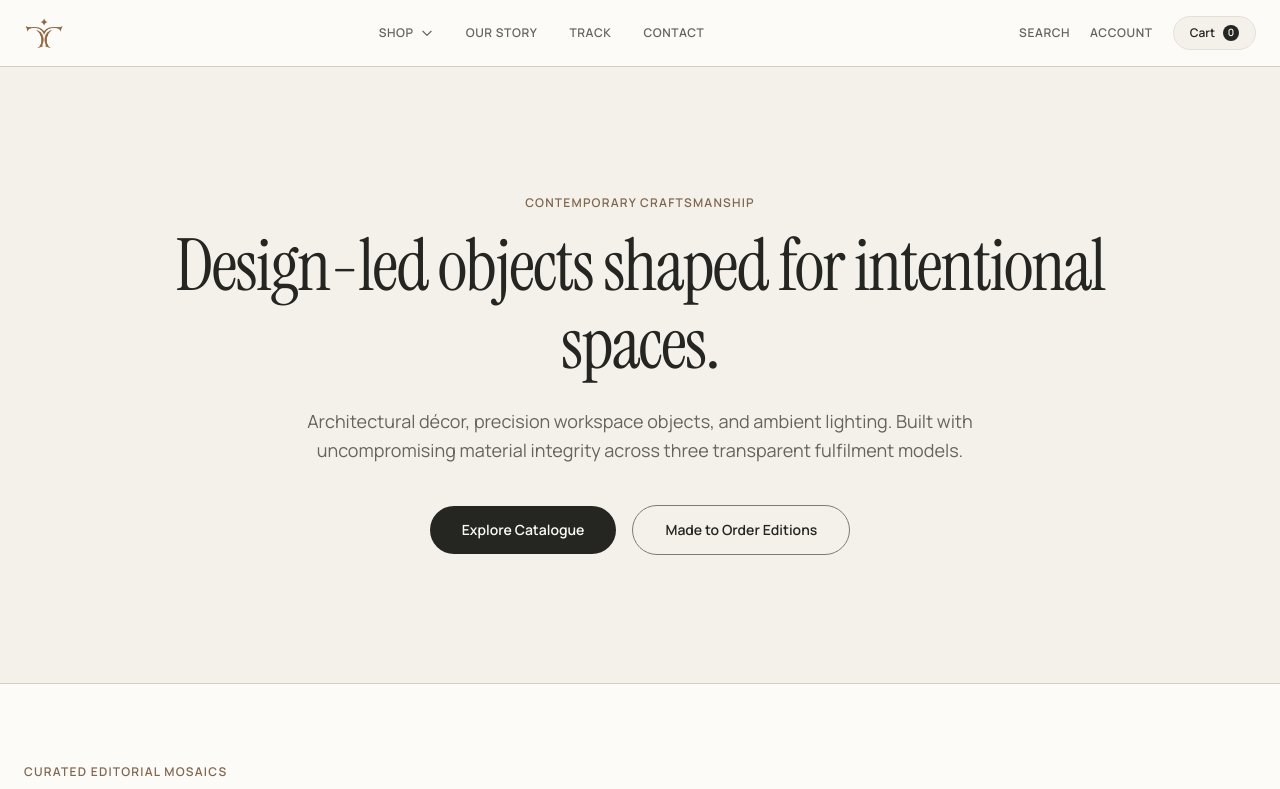
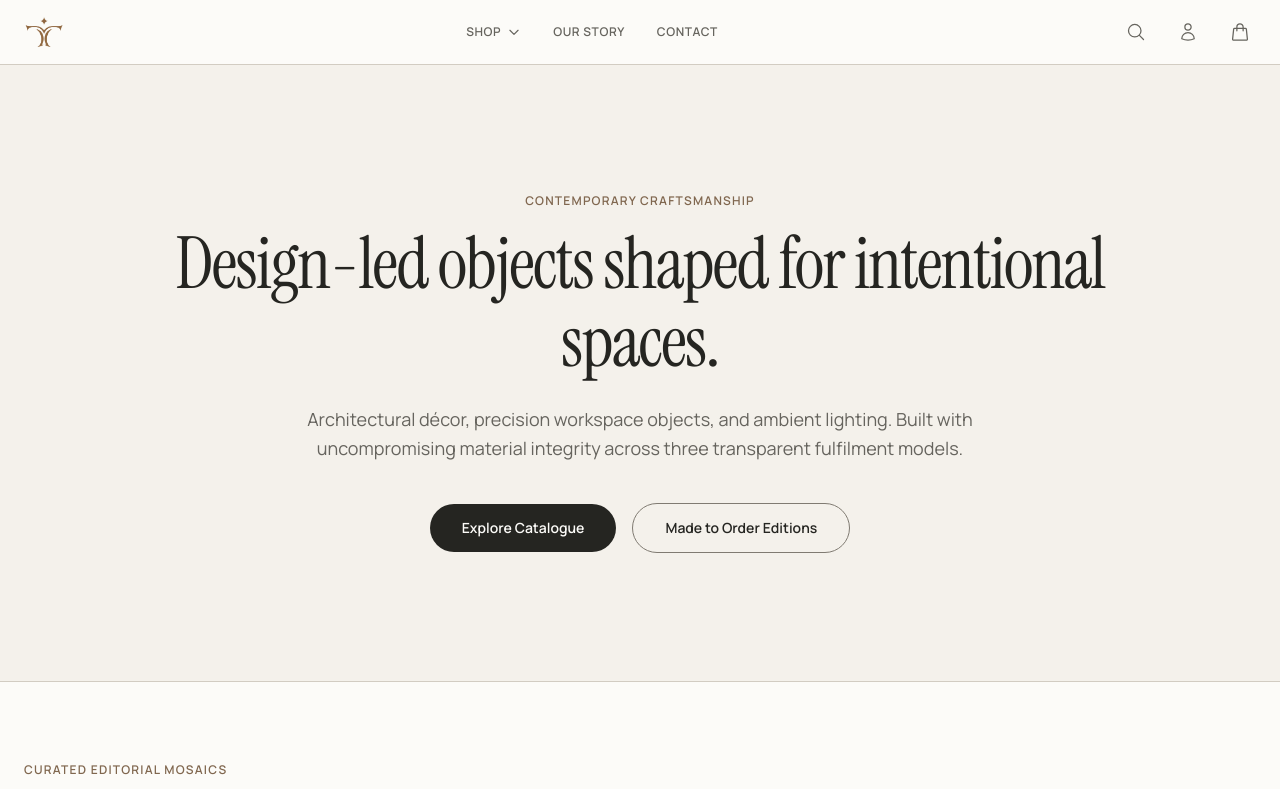
Before and after one commit to vsd9992/websiteTavistra, a Next.js app in the folder apps/storefront/: page / in a window 1280 px wide. Shown: the top 789 px of the page. Built offline with nearby package versions, Linux system fonts and the light colour scheme.

Commit message:
style(storefront): replace Header utility text with luxury icons and remove Track from top header

```diff
--- a/apps/storefront/src/components/Header.tsx
+++ b/apps/storefront/src/components/Header.tsx
@@ -153,12 +153,6 @@ export function Header() {
             Our Story
           </Link>
           <Link
-            href="/track"
-            className="text-xs font-semibold uppercase tracking-wider text-[var(--color-muted-light)] transition-colors hover:text-[var(--color-ink)]"
-          >
-            Track
-          </Link>
-          <Link
             href="/contact"
             className="text-xs font-semibold uppercase tracking-wider text-[var(--color-muted-light)] transition-colors hover:text-[var(--color-ink)]"
           >
@@ -166,28 +160,77 @@ export function Header() {
           </Link>
         </nav>
 
-        {/* Right Utility Navigation */}
-        <div className="flex items-center gap-5">
+        {/* Right Utility Navigation (Minimalist Luxury Symbols) */}
+        <div className="flex items-center gap-4 sm:gap-5">
+          {/* Search Icon */}
           <Link
             href="/shop"
-            className="text-xs font-semibold uppercase tracking-wider text-[var(--color-muted-light)] transition-colors hover:text-[var(--color-ink)]"
+            className="p-1.5 text-[var(--color-muted-light)] transition-colors hover:text-[var(--color-ink)]"
+            aria-label="Search catalogue"
+            title="Search"
           >
-            Search
+            <svg
+              className="h-5 w-5"
+              fill="none"
+              viewBox="0 0 24 24"
+              stroke="currentColor"
+              strokeWidth={1.5}
+            >
+              <path
+                strokeLinecap="round"
+                strokeLinejoin="round"
+                d="M21 21l-5.197-5.197m0 0A7.5 7.5 0 105.196 5.196a7.5 7.5 0 0010.607 10.607z"
+              />
+            </svg>
           </Link>
+
+          {/* Account Icon */}
           <Link
             href="/account"
-            className="text-xs font-semibold uppercase tracking-wider text-[var(--color-muted-light)] transition-colors hover:text-[var(--color-ink)]"
+            className="p-1.5 text-[var(--color-muted-light)] transition-colors hover:text-[var(--color-ink)]"
+            aria-label="Client account"
+            title="Account"
           >
-            Account
+            <svg
+              className="h-5 w-5"
+              fill="none"
+              viewBox="0 0 24 24"
+              stroke="currentColor"
+              strokeWidth={1.5}
+            >
+              <path
+                strokeLinecap="round"
+                strokeLinejoin="round"
+                d="M15.75 6a3.75 3.75 0 11-7.5 0 3.75 3.75 0 017.5 0zM4.501 20.118a7.5 7.5 0 0114.998 0A17.933 17.933 0 0112 21.75c-2.676 0-5.216-.584-7.499-1.632z"
+              />
+            </svg>
           </Link>
+
+          {/* Cart Icon */}
           <Link
             href="/cart"
-            className="flex items-center gap-2 rounded-full border border-[var(--color-stone)] bg-[var(--color-ivory)] px-4 py-2 text-xs font-semibold text-[var(--color-ink)] transition-colors hover:border-[var(--color-control-border)]"
+            className="relative p-1.5 text-[var(--color-muted-light)] transition-colors hover:text-[var(--color-ink)]"
+            aria-label={`Shopping bag with ${totalItemCount} items`}
+            title="Cart"
           >
-            <span>Cart</span>
-            <span className="flex h-4 w-4 items-center justify-center rounded-full bg-[var(--color-ink)] text-[10px] text-[var(--color-canvas)]">
-              {totalItemCount}
-            </span>
+            <svg
+              className="h-5 w-5"
+              fill="none"
+              viewBox="0 0 24 24"
+              stroke="currentColor"
+              strokeWidth={1.5}
+            >
+              <path
+                strokeLinecap="round"
+                strokeLinejoin="round"
+                d="M15.75 10.5V6a3.75 3.75 0 10-7.5 0v4.5m11.356-1.993l1.263 12c.07.665-.45 1.243-1.119 1.243H4.25a1.125 1.125 0 01-1.12-1.243l1.264-12A1.125 1.125 0 015.513 7.5h12.974c.576 0 1.059.435 1.119.993z"
+              />
+            </svg>
+            {totalItemCount > 0 && (
+              <span className="absolute -top-0.5 -right-0.5 flex h-4 min-w-[16px] items-center justify-center rounded-full bg-[var(--color-ink)] px-1 text-[9px] font-semibold text-[var(--color-canvas)] leading-none">
+                {totalItemCount}
+              </span>
+            )}
           </Link>
 
           {/* Mobile Hamburger Toggle */}
```
Also changed, not shown: apps/storefront/src/app/account/login/page.tsx (line endings or trailing spaces), apps/storefront/src/app/account/orders/page.tsx (line endings or trailing spaces), apps/storefront/src/app/account/page.tsx (line endings or trailing spaces), apps/storefront/src/app/account/profile/page.tsx (line endings or trailing spaces), apps/storefront/src/app/account/register/page.tsx (line endings or trailing spaces), apps/storefront/src/app/track/page.tsx (line endings or trailing spaces), apps/storefront/src/components/AccountNav.tsx (line endings or trailing spaces), apps/storefront/src/context/AuthContext.tsx (line endings or trailing spaces), apps/storefront/src/context/OrderContext.tsx (line endings or trailing spaces).
